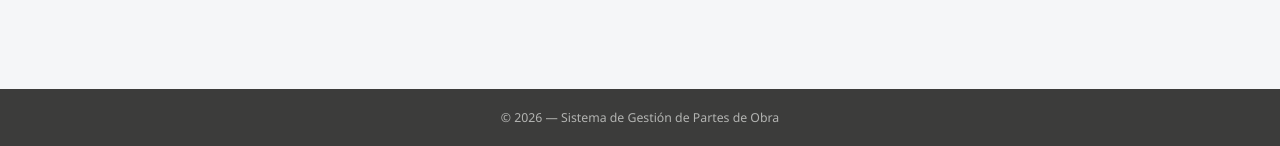
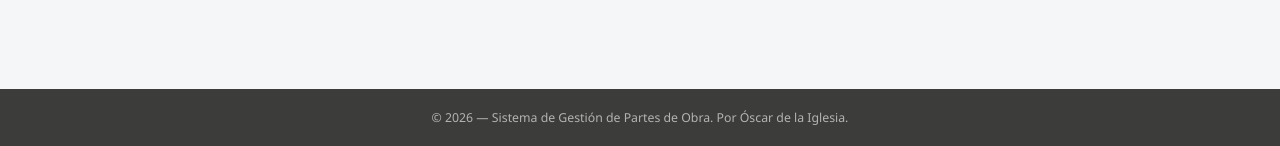
Before and after one commit to o-isan/aplicacion-gestion-partes-de-obra, a Django app: page /parts/ in a window 1280 px wide. Shown: the part 654-800 px from the top of the page. Run offline with Django 4.2, Linux system fonts and the light colour scheme; data that the repository does not hold is empty.

Commit message:
mi nombre en el footer

```diff
--- a/templates/base.html
+++ b/templates/base.html
@@ -1,6 +1,7 @@
 {% load static %}
 <!DOCTYPE html>
 <html lang="es">
+
 <head>
     <meta charset="UTF-8">
     <meta name="viewport" content="width=device-width, initial-scale=1.0">
@@ -8,6 +9,7 @@
     <title>{% block title %}Gestión de Partes de Obra{% endblock %}</title>
     <link rel="stylesheet" href="{% static 'css/styles.css' %}">
 </head>
+
 <body>
     <nav class="navbar">
         <div class="container navbar-content">
@@ -38,8 +40,9 @@
 
     <footer class="footer">
         <div class="container">
-            <p>&copy; 2026 — Sistema de Gestión de Partes de Obra</p>
+            <p>&copy; 2026 — Sistema de Gestión de Partes de Obra. Por Óscar de la Iglesia.</p>
         </div>
     </footer>
 </body>
+
 </html>
```
